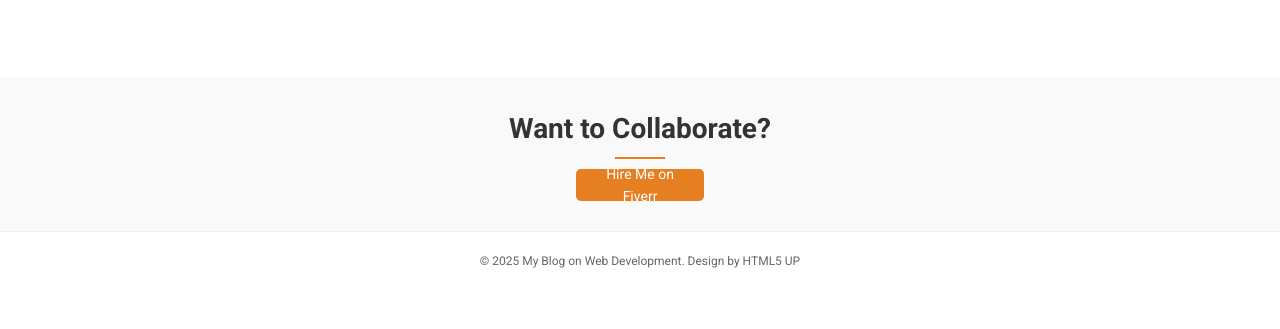
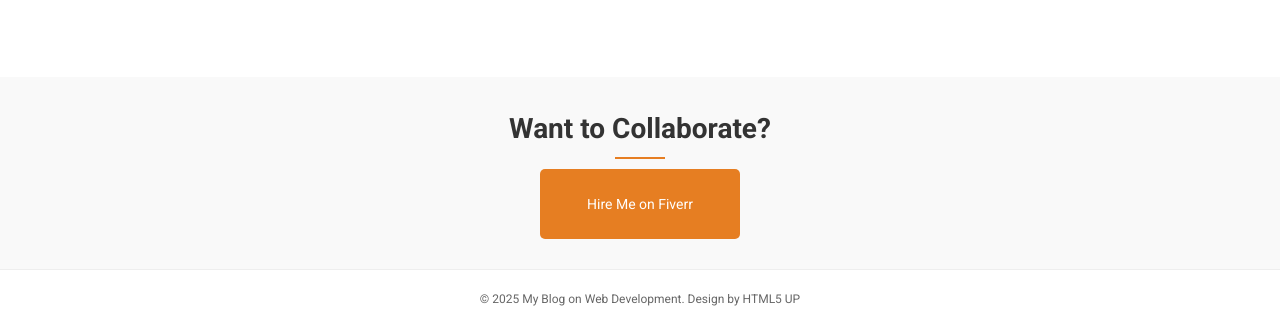
Before and after one commit to Bashevnik/BashevnikBlog, a plain HTML site: page categories.html in a window 1280 px wide. Shown: the part 1597-1926 px from the top of the page. Before the commit the page ends 1888 px from the top, so only its background shows below. Drawn offline with Linux system fonts and the light colour scheme.

Commit message:
Updated website layout and styles1

```diff
--- a/CSS/CSS_article1/article1.css
+++ b/CSS/CSS_article1/article1.css
@@ -28,7 +28,14 @@ header {
     top: 0;
     border-bottom: 1px solid #eee;
 }
-
+#btn_Fiverr {
+    height: 70px;
+    width: 200px;
+    display: flex;
+    justify-content: center;
+    align-items: center;
+    margin: 0 auto;
+}
 .logo {
     font-size: 18px;
     font-weight: 700;
--- a/CSS/CSS_article2/article2.css
+++ b/CSS/CSS_article2/article2.css
@@ -20,7 +20,14 @@ body.dark-mode {
     background-color: #222;
     color: #fff;
 }
-
+#btn_Fiverr {
+    height: 70px;
+    width: 200px;
+    display: flex;
+    justify-content: center;
+    align-items: center;
+    margin: 0 auto;
+}
 /* Header */
 header {
     display: flex;
--- a/CSS/CSS_article3/article3.css
+++ b/CSS/CSS_article3/article3.css
@@ -33,7 +33,14 @@ a{
     font-size: 18px;
     font-weight: 700;
   }
-
+  #btn_Fiverr {
+    height: 70px;
+    width: 200px;
+    display: flex;
+    justify-content: center;
+    align-items: center;
+    margin: 0 auto;
+}
   .logo a {
     text-decoration: none;
     color: #333;
--- a/CSS/CSS_article4/article4.css
+++ b/CSS/CSS_article4/article4.css
@@ -15,7 +15,14 @@ body {
     color: #333;
     background-color: #fff;
 }
-
+#btn_Fiverr {
+    height: 70px;
+    width: 200px;
+    display: flex;
+    justify-content: center;
+    align-items: center;
+    margin: 0 auto;
+}
 /* Header */
 header {
     display: flex;
--- a/CSS/CSS_categories/categories.css
+++ b/CSS/CSS_categories/categories.css
@@ -16,7 +16,14 @@ body {
     background-color: #fff;
 }
 
-
+#btn_Fiverr {
+    height: 70px;
+    width: 200px;
+    display: flex;
+    justify-content: center;
+    align-items: center;
+    margin: 0 auto;
+}
 header {
     display: flex;
     justify-content: space-between;
@@ -154,14 +161,7 @@ nav a:hover {
     opacity: 0;
     animation: fadeIn 0.5s forwards;
 }
-#btn_Fiverr {
-    height: 4vh;
-    width: 10vw;
-    display: flex;
-    justify-content: center;
-    align-items: center;
-    margin: 0 auto;
-}
+
 .category-section:nth-child(1) { animation-delay: 0.1s; }
 .category-section:nth-child(2) { animation-delay: 0.2s; }
 .category-section:nth-child(3) { animation-delay: 0.3s; }
--- a/CSS/CSS_index/index.css
+++ b/CSS/CSS_index/index.css
@@ -268,8 +268,8 @@ nav a:hover {
     background-color: #f9f9f9;
 }
 #btn_Fiverr {
-    height: 4vh;
-    width: 10vw;
+    height: 70px;
+    width: 200px;
     display: flex;
     justify-content: center;
     align-items: center;
--- a/categories.html
+++ b/categories.html
@@ -36,7 +36,7 @@
                     </div>
                     <div class="post-text">
                         <h3 class="post-title">
-                            <a href="article1.html"></a>How to Build a Website from Scratch in 3 Days</h3>
+                            <a href="article1.html">How to Build a Website from Scratch in 3 Days</h3></a>
                         <p class="post-meta">Published on March 20, 2025 • <span class="tag">Tutorial</span></p>
                         <p class="post-description">A step-by-step guide for beginners with examples of HTML and CSS code.</p>
                         <a href="article1.html" class="read-more">Read More</a>
```
Also changed, not shown: article1.html (+1 -1 lines), article2.html (+1 -1 lines), article3.html (+1 -2 lines), article4.html (+1 -1 lines).
